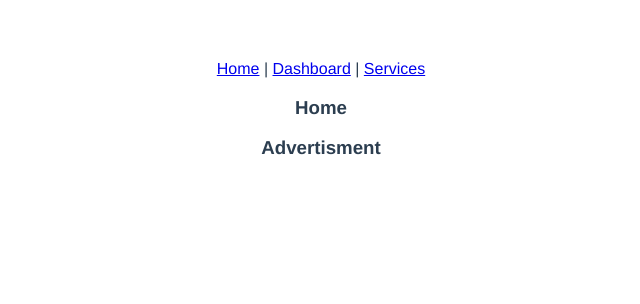
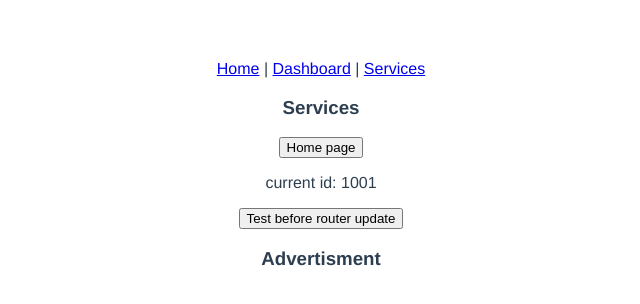
Before and after one commit to Mingke1999/vue2, a Vue app: page /service/1001 in a window 1280 px wide. Shown: the top 304 px of the page, without its empty margins (319-959 px from the left). Built offline with nearby package versions, Linux system fonts and the light colour scheme; a small style sheet from the web is missing.

Commit message:
navigation guards

```diff
--- a/src/App.vue
+++ b/src/App.vue
@@ -55,7 +55,7 @@
     <!-- <router-link to="/">Home</router-link> | -->
     <router-link :to="{name:'home'}">Home</router-link> |
     <router-link to="/dash">Dashboard</router-link> |
-    <router-link to="/service">Services</router-link>
+    <router-link to="/service/1001">Services</router-link>
     <router-view/>
     <router-view name="ad"></router-view>
   </div>
--- a/src/ModuleE/Details.vue
+++ b/src/ModuleE/Details.vue
@@ -2,6 +2,7 @@
   <div>
     <h3>User Details</h3>
     <p>UserID {{$route.params.id}}</p>
+    <p>props id -> {{id}}</p>
     <div>
         <p>{{this.details}}</p>
     </div>
@@ -29,7 +30,14 @@ export default {
         ).catch(err=>{
             console.log(err)
         })
-    }
+    },
+    props:{
+        id:{
+            type:[String,Number],
+            default:0
+        }
+    },
+
 }
 </script>
 
--- a/src/ModuleE/Services.vue
+++ b/src/ModuleE/Services.vue
@@ -2,18 +2,55 @@
   <div>
     <h3>Services</h3>
     <button @click="goHome">Home page</button>
+    <p>current id: {{$route.params.id}}</p>
+    <button @click="onUpdate">Test before router update</button>
   </div>
 </template>
 
 <script>
 export default {
+  data(){
+    return{
+      message:'Hello World'
+    }
+  },
     methods:{
         goHome(){
             //this.$router.push('/'); //1 2 1 2 3 1
             this.$router.push({name:'home'}); //named router
             //this.$router.replace('/'); //1 2 -> 1 2 3 no go back function
+        },
+        onUpdate(){
+          this.$router.push({
+            name:'service',
+            params:{
+              id:1002
+            }
+          })
         }
-    }
+    },
+    beforeRouteEnter(to,from,next){
+        console.log("before route enter",this);
+        console.log("before route enter",from);
+        console.log("before route enter",to);
+        next(vm=>{
+          console.log(vm.message)
+        });
+    },
+    beforeRouteUpdate(to,from,next){
+        console.log("before route Update",this);
+        console.log("before route Update",from);
+        console.log("before route Update",to);
+        console.log(this.message);
+        next();
+    },
+    beforeRouteLeave(to,from,next){
+        console.log("before route leave",this);
+        console.log("before route leave",from);
+        console.log("before route leave",to);
+        console.log(this.message);
+        next();
+    },
 }
 </script>
 
--- a/src/router/index.js
+++ b/src/router/index.js
@@ -2,15 +2,21 @@ import VueRouter from "vue-router";
 import Home from '../ModuleE/Home.vue';
 import AD from '../ModuleE/AD.vue';
 
-export default new VueRouter({
+const router = new VueRouter({
+    mode:'history',
     routes:[
+        // {
+        //     path:'/home',
+        //     redirect:'/'
+        // },
         {
             path:'/',
             components:{
                 default:Home,
                 ad:AD
             },
-            name:'home'
+            name:'home',
+            alias:'/home'
         },
         {
             path:'/dash',
@@ -20,6 +26,7 @@ export default new VueRouter({
 
         },{
             path:'/details/:id',
+            redirect:'/details/:id/booking',
             component:()=>import('../ModuleE/Details.vue'),
             children:[
                 {
@@ -31,15 +38,22 @@ export default new VueRouter({
                     component:()=>import('../ModuleE/Details/Review.vue')
                 }
             ],
-            name:'detail'
+            name:'detail',
+            props:true
         },
         {
-            path:'/service',
+            path:'/service/:id',
             components:{
                 default:()=>import('../ModuleE/Services.vue'),
                 ad:AD
             },
-            name:'service'
+            name:'service',
+            //Per-Route Guard
+            beforeEnter:(to,from,next)=>{
+                console.log(from);
+                console.log(to);
+                next();
+            }
         },
         {
             path:'*',
@@ -47,3 +61,18 @@ export default new VueRouter({
         }
     ]
 })
+/**
+ * global routing guard pre-set
+ */
+// router.beforeEach((to,from,next)=>{
+//     console.log(from);
+//     console.log(to);
+//     next();
+// })
+// router.afterEach((to,from)=>{
+//     console.log(from);
+//     console.log(to);
+// })
+
+
+export default router
```
